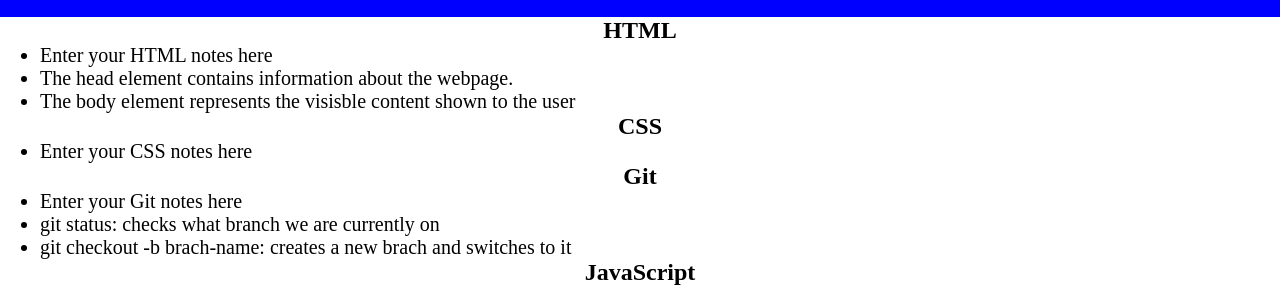
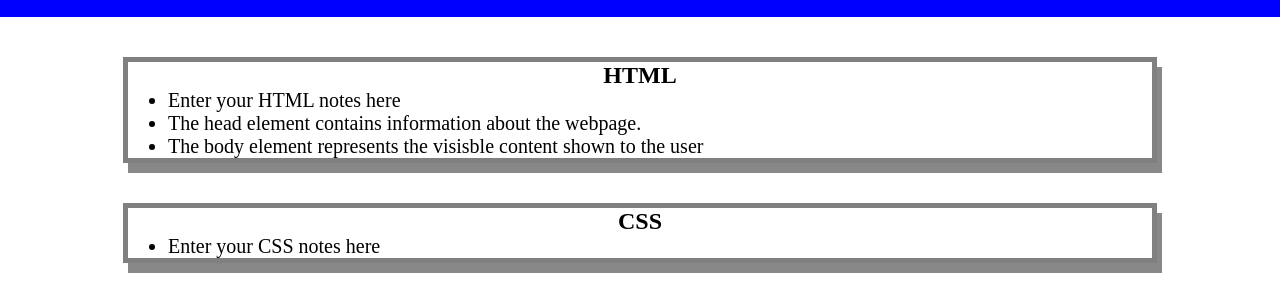
Before and after one commit to Plutarch1971/prework-student-guide, a plain HTML site: page index.html in a window 1280 px wide. Shown: the part 103-392 px from the top of the page. Drawn offline with Linux system fonts and the light colour scheme.

Commit message:
feature/add-js

```diff
--- /dev/null
+++ b/assets/script.js
@@ -0,0 +1,16 @@
+const topics = ["HTML", "CSS", "Git","JavaScript"]
+for (let x = 0; x <topics.length; x++){
+    console.log(topics[x]);
+}
+/*const topic = "CSS";
+if (topic === 'HTML') {
+  console.log("Let's study HTML!");
+} else if (topic === 'CSS') {
+  console.log("Let's study CSS!");
+} else if (topic === 'Git') {
+  console.log("Let's study Git!");
+} else if (topic === 'JavaScript') {
+  console.log("Let's study JavaScript!");
+} else {
+  console.log('Please try again!');
+} */
--- a/assets/style.css
+++ b/assets/style.css
@@ -29,3 +29,9 @@ p {
     text-align: center;
     font-size: 30px;
 }
+.card {
+    width: 80%;
+    margin: 40px auto;
+    border: 5px solid gray;
+    box-shadow: 5px 10px #888888;
+  }
--- a/index.html
+++ b/index.html
@@ -46,5 +46,6 @@
     <footer>
       <p>I can code!</p>
     </footer>
+    <script src ="assets/script.js"></script>
   </body>
 </html>
```
